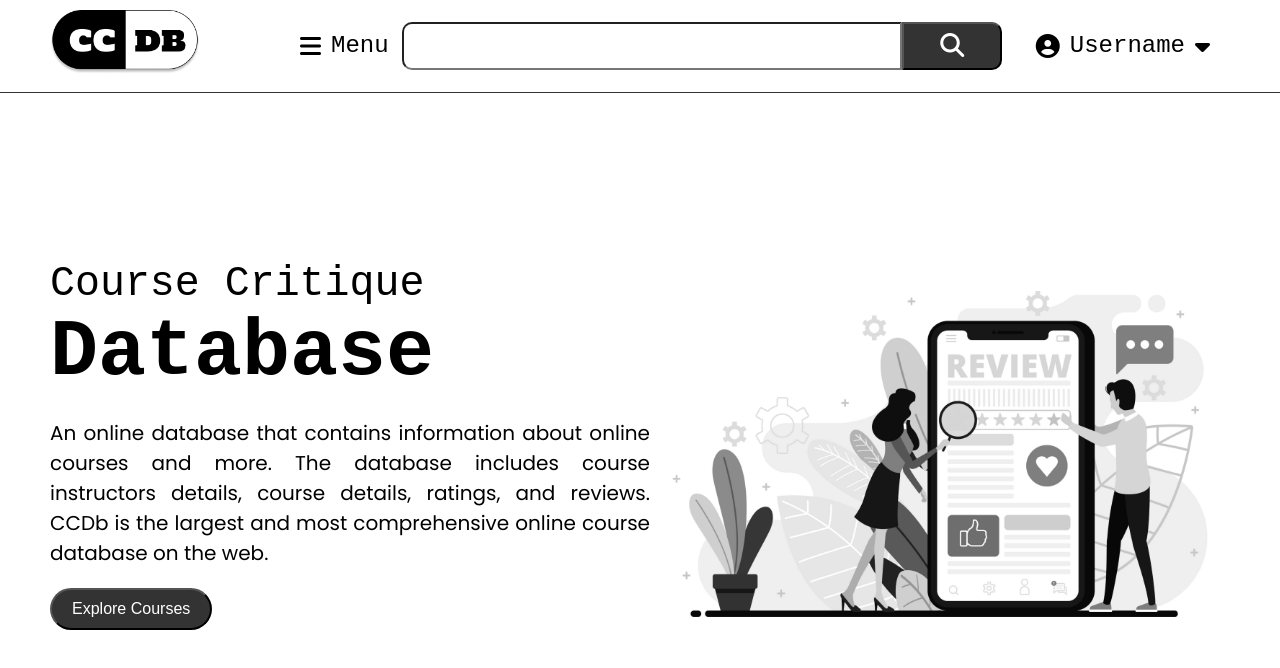
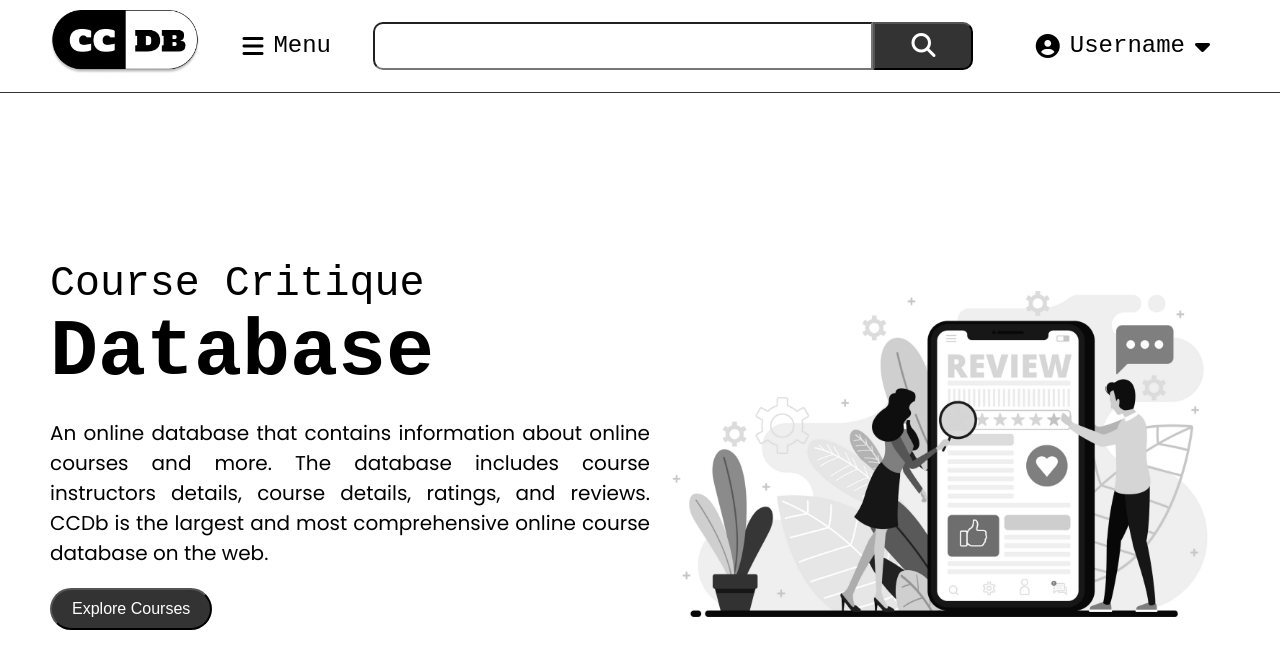
Before and after one commit to thisisrohitkumar/ccdb-v2, a React (Create React App) app: page / in a window 1280 px wide. Shown: the top 668 px of the page. Built offline with nearby package versions, Linux system fonts and the light colour scheme.

Commit message:
fix header

```diff
--- a/src/components/Header.js
+++ b/src/components/Header.js
@@ -30,11 +30,11 @@ const Header = () => {
                     <span className="logo">
                         <img src={logo} alt="CCDb Logo" />
                     </span>
-                    <span className="desktopMenuIcon" onClick={showDesktopMenu}>
-                        <i className="fa-solid fa-bars"></i>
-                        <plaintext>Menu</plaintext>
-                    </span>
                 </div>
+                <span className="desktopMenuIcon" onClick={showDesktopMenu}>
+                    <i className="fa-solid fa-bars"></i>
+                    <plaintext>Menu</plaintext>
+                </span>
                 <div className="searchBox">
                     <form>
                         <input type="search" />
--- a/src/stylesheets/header.css
+++ b/src/stylesheets/header.css
@@ -14,7 +14,6 @@ header{
     display: flex;
     flex-direction: row;
     align-items: center;
-    column-gap: 100px;
 }
 
 .logo img{
```
